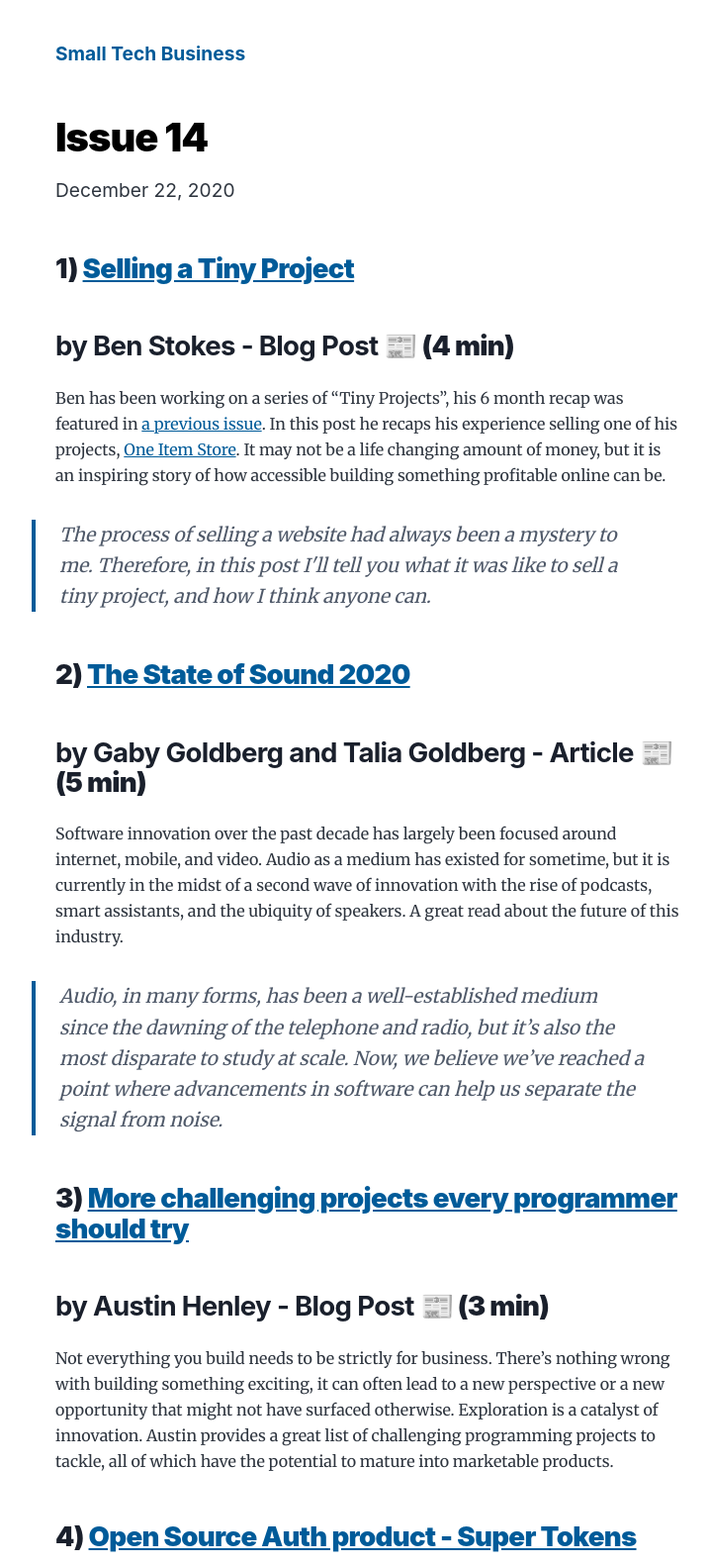
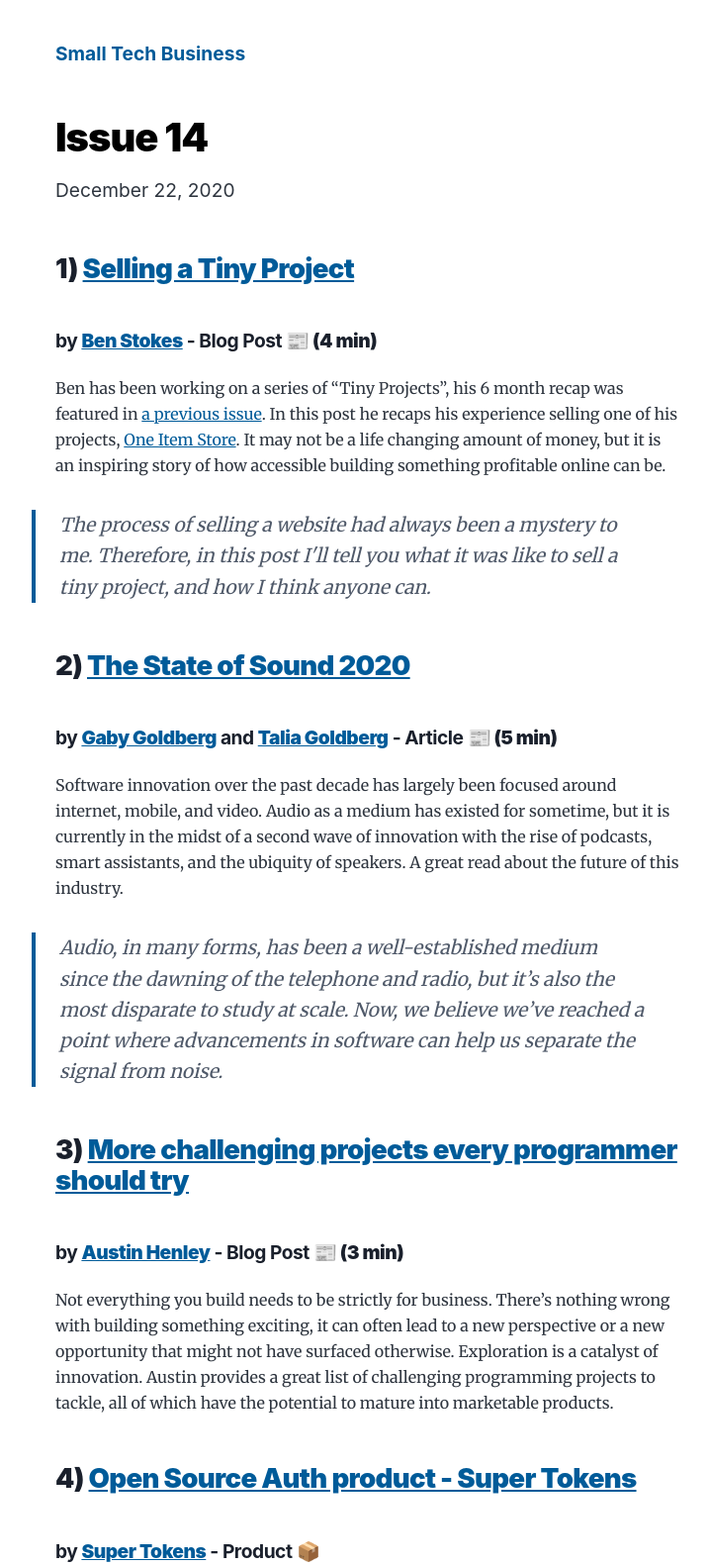
Before and after one commit to jchu231/small-tech-business-website, a Gatsby site: page /stb-issue-014/ in a window 1280 px wide. Shown: the top 1582 px of the page at 99% size, without its empty margins (268-985 px from the left). Built offline with nearby package versions, Linux system fonts and the light colour scheme; Gatsby itself is replaced by a stand-in of ours.

Commit message:
fixing formatting on author links for iss 14

```diff
--- a/content/blog/stb-issue-014/index.md
+++ b/content/blog/stb-issue-014/index.md
@@ -5,7 +5,7 @@ description: "Selling a project, State of sound, Open source auth, Spotlight: Pl
 ---
 ### **1) [Selling a Tiny Project](https://tinyprojects.dev/posts/selling_a_tiny_project)**
 
-### by [Ben Stokes](https://twitter.com/tinyprojectsdev) - Blog Post **📰 (4 min)**
+##### by **[Ben Stokes](https://twitter.com/tinyprojectsdev)** - Blog Post **📰 (4 min)**
 
 Ben has been working on a series of “Tiny Projects”, his 6 month recap was featured in [a previous issue](https://smalltechbusiness.substack.com/p/small-tech-business-12-common-bootstrapper). In this post he recaps his experience selling one of his projects, [One Item Store](https://tinyprojects.dev/projects/one_item_store). It may not be a life changing amount of money, but it is an inspiring story of how accessible building something profitable online can be.
 
@@ -13,7 +13,7 @@ Ben has been working on a series of “Tiny Projects”, his 6 month recap was f
 
 ### **2) [The State of Sound 2020](https://www.bvp.com/atlas/the-state-of-sound-in-2020-and-beyond)**
 
-### by [Gaby Goldberg](https://twitter.com/gaby_goldberg) and [Talia Goldberg](https://twitter.com/TaliaGold) - Article **📰 (5 min)**
+##### by **[Gaby Goldberg](https://twitter.com/gaby_goldberg)** and **[Talia Goldberg](https://twitter.com/TaliaGold)** - Article **📰 (5 min)**
 
 Software innovation over the past decade has largely been focused around internet, mobile, and video. Audio as a medium has existed for sometime, but it is currently in the midst of a second wave of innovation with the rise of podcasts, smart assistants, and the ubiquity of speakers. A great read about the future of this industry.
 
@@ -21,13 +21,13 @@ Software innovation over the past decade has largely been focused around interne
 
 ### **3) [More challenging projects every programmer should try](https://web.eecs.utk.edu/~azh/blog/morechallengingprojects.html)**
 
-### by [Austin Henley](https://twitter.com/austinzhenley) - Blog Post **📰 (3 min)**
+##### by **[Austin Henley](https://twitter.com/austinzhenley)** - Blog Post **📰 (3 min)**
 
 Not everything you build needs to be strictly for business. There’s nothing wrong with building something exciting, it can often lead to a new perspective or a new opportunity that might not have surfaced otherwise. Exploration is a catalyst of innovation. Austin provides a great list of challenging programming projects to tackle, all of which have the potential to mature into marketable products.
 
 ### **4) [Open Source Auth product - Super Tokens](https://supertokens.io/)**
 
-### by [Super Tokens](https://twitter.com/supertokensio) - Product **📦**
+##### by **[Super Tokens](https://twitter.com/supertokensio)** - Product **📦**
 
 Auth is something that I don’t personally enjoy implementing myself in my projects and it is something that I’ve not been very impressed with the current solutions. Super Tokens just launched recently and looks really promising. It is free and open source as a self-hosted option and they also offer a hosted solution with a very generous free tier (5k MAU).
 
@@ -37,7 +37,7 @@ Super Tokens’ open source auth solution
 
 ### **5) [Building Your Color Palette](https://refactoringui.com/previews/building-your-color-palette/)**
 
-### by [Refactoring UI](https://twitter.com/refactoringui) - Article **📰 (6 min)**
+##### by **[Refactoring UI](https://twitter.com/refactoringui)** - Article **📰 (6 min)**
 
 Picking a good color scheme may seem like a simple task, but picking a color scheme that looks polished and professional is not straightforward. This article has fantastic visuals to guide you on how to come up with a cohesive color scheme for your product.
 
```
